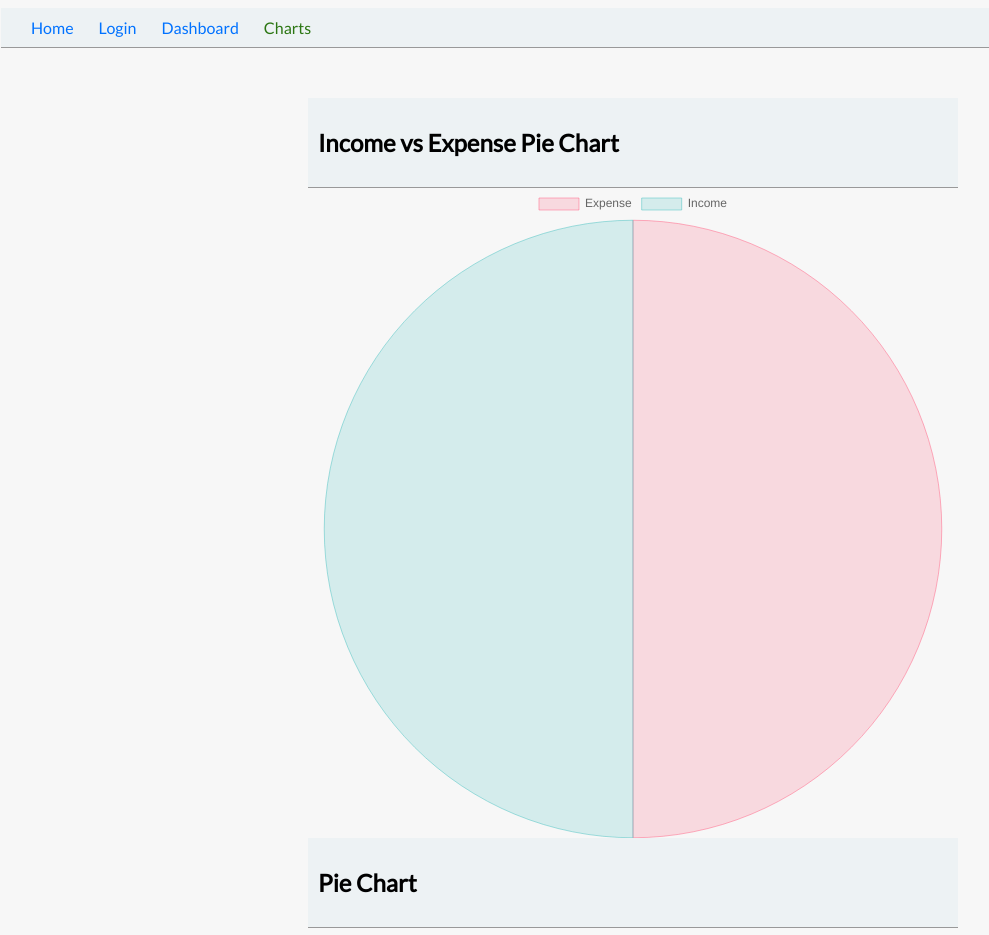
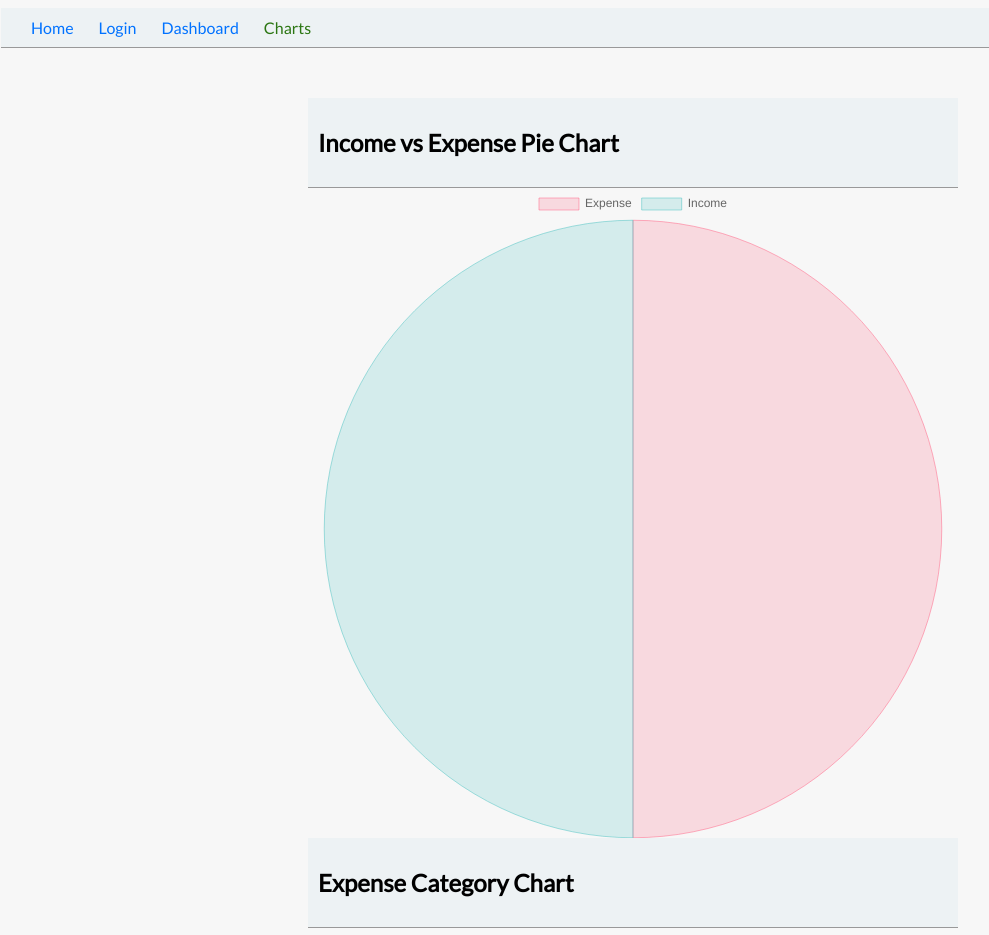
Before and after one commit to cdorozco1/SWENG_894_Capstone, a React (Create React App) app in the folder baefrontend/: page /charts in a window 1280 px wide. Shown: the top 935 px of the page, without its empty margins (7-996 px from the left). Built offline with nearby package versions, Linux system fonts and the light colour scheme.

Commit message:
Sprint 4 Complete

```diff
--- a/baefrontend/public/index.html
+++ b/baefrontend/public/index.html
@@ -24,7 +24,7 @@
       work correctly both with client-side routing and a non-root public URL.
       Learn how to configure a non-root public URL by running `npm run build`.
     -->
-    <title>React App</title>
+    <title>Budgeting and Expense App</title>
   </head>
   <body>
     <noscript>You need to enable JavaScript to run this app.</noscript>
--- a/baefrontend/src/components/charts/ExpensesPieChart.js
+++ b/baefrontend/src/components/charts/ExpensesPieChart.js
@@ -35,7 +35,7 @@ const data = {
 const ExpensesPieChart = () => (
   <>
     <div className='header'>
-      <h2 className='title'>Pie Chart</h2>
+      <h2 className='title'>Expense Category Chart</h2>
     </div>
     <Pie data={data} />
   </>
```
